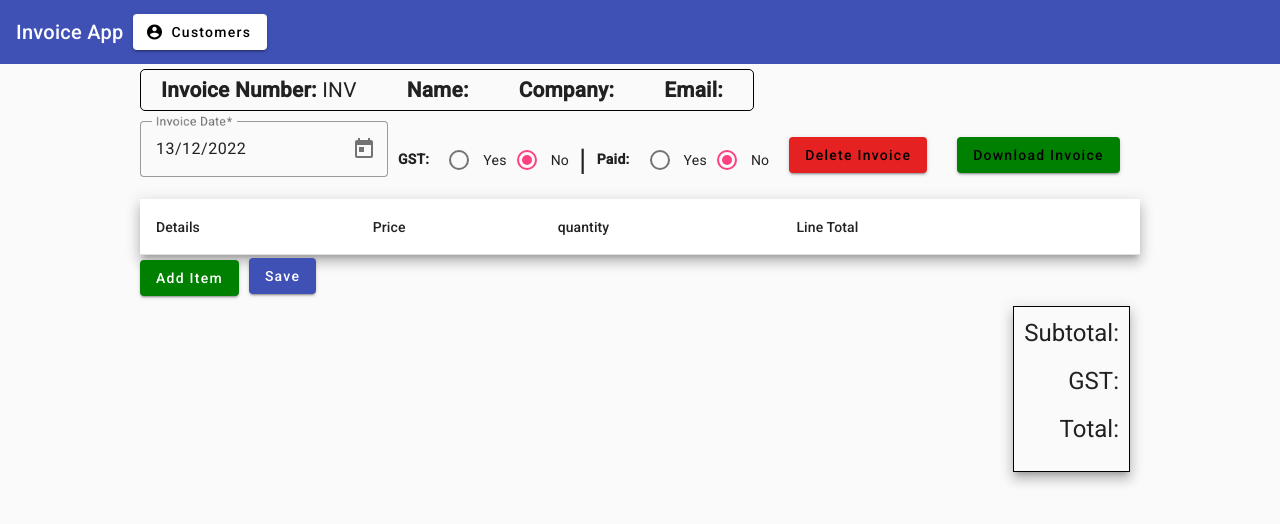
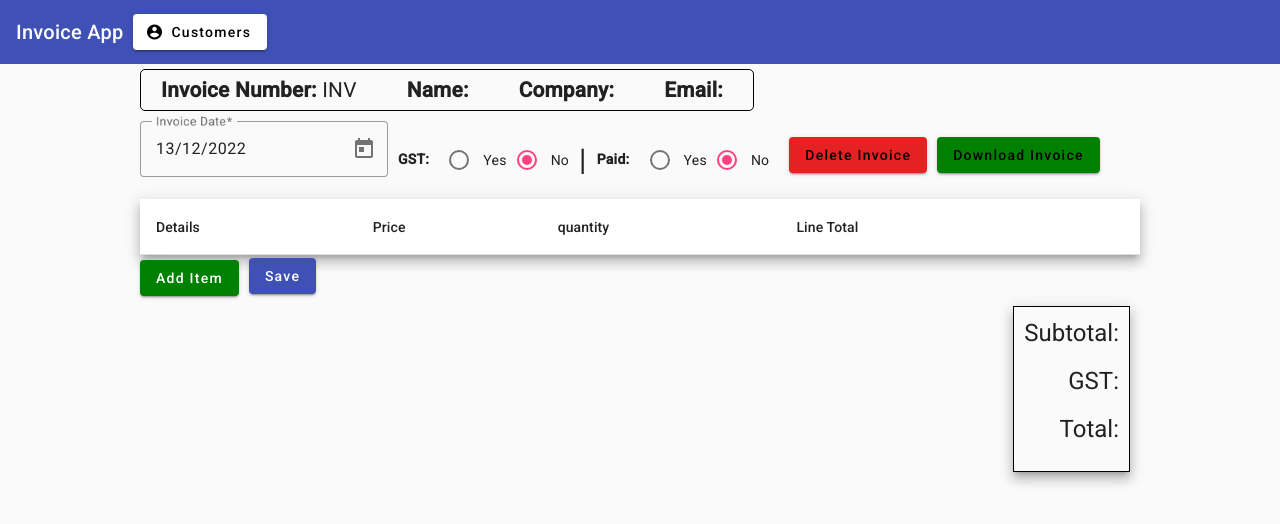
Before and after one commit to dan933/dna-invoice-application-public, an Angular app in the folder invoice-application-fe/: page /invoice/1 in a window 1280 px wide. Shown: the top 524 px of the page. Built offline with nearby package versions, Linux system fonts and the light colour scheme; no server answers.

Commit message:
invoice delete download buttons adjusted

```diff
--- a/invoice-application-fe/src/app/components/invoice/invoice.component.html
+++ b/invoice-application-fe/src/app/components/invoice/invoice.component.html
@@ -53,11 +53,13 @@
 
     <span class="line-down"></span>
 
-    <button class="red-button space-right space-bottom" id="delete-invoice" mat-raised-button (click)="openDeleteInvoiceDialog()">Delete Invoice</button>
+    <div>
+      <button class="red-button space-right space-bottom" id="delete-invoice" mat-raised-button (click)="openDeleteInvoiceDialog()">Delete Invoice</button>
 
-    <span class="line-down"></span>
+      <span class="line-down"></span>
 
-    <button class="green-button space-right space-bottom" id="delete-invoice" mat-raised-button (click)="downloadPDF()">Download Invoice</button>
+      <button class="green-button space-right space-bottom" id="download-invoice" mat-raised-button (click)="downloadPDF()">Download Invoice</button>
+    </div>
   </form>
 
   <section class="table-container mat-elevation-z8">
--- a/invoice-application-fe/src/app/components/invoice/invoice.component.scss
+++ b/invoice-application-fe/src/app/components/invoice/invoice.component.scss
@@ -6,7 +6,6 @@
   margin-right: auto;
   width: 92vw;
 }
-
 
 @media screen and (max-width:300px){
   .invoice-container{
```
